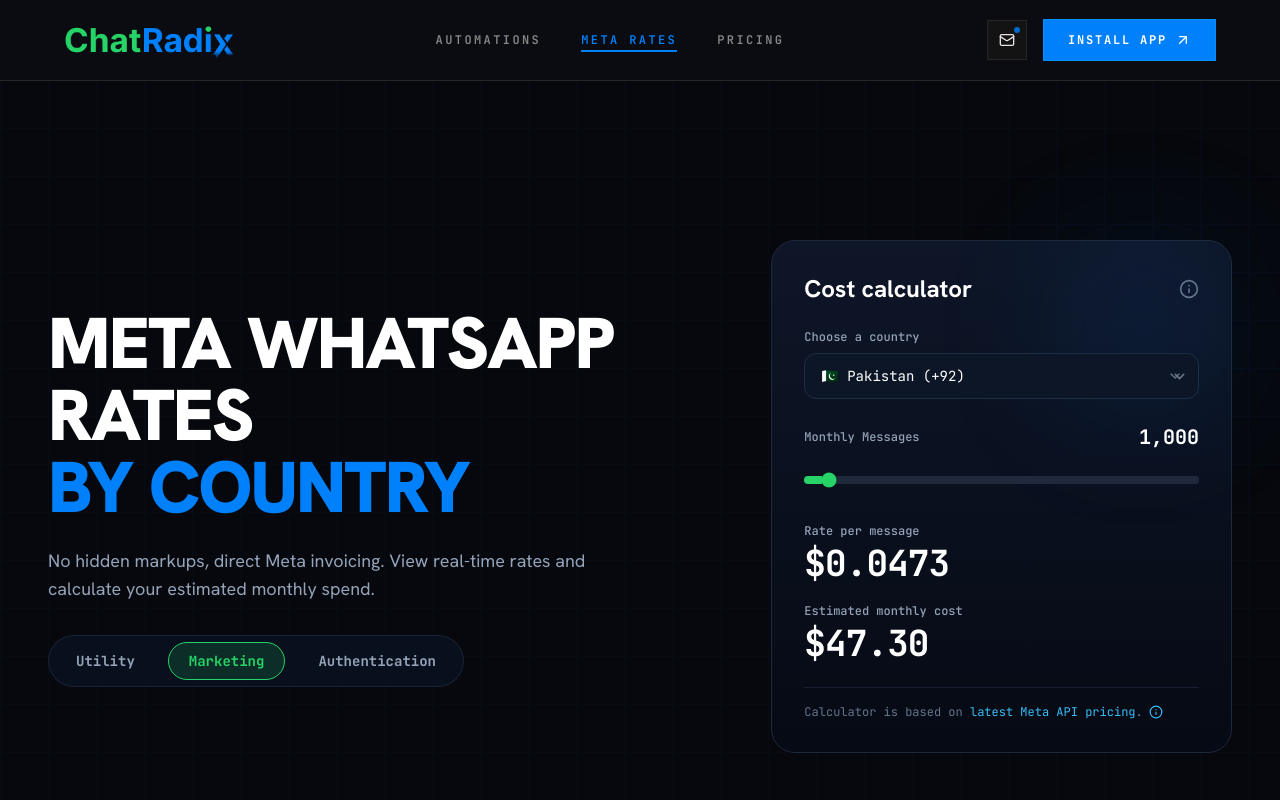
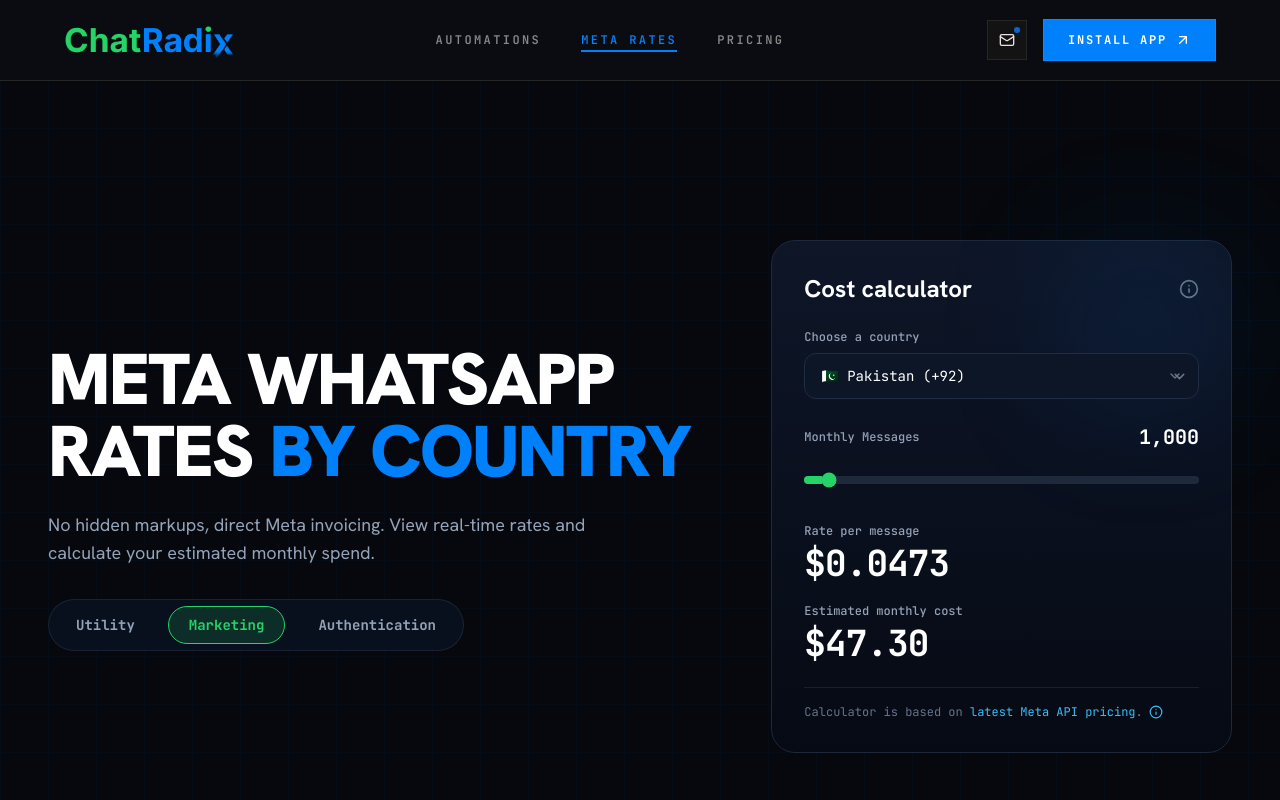
Before and after one commit to chatradix/chatradix, a React (Vite) app: page / in a window 1280 px wide. Both pictures are taken after a click on the button "META RATES". Shown: the top 800 px of the page. Built offline with nearby package versions, Linux system fonts and the light colour scheme.

Commit message:
style: split Meta Rates hero title into Line 1 (META WHATSAPP) and Line 2 (RATES BY COUNTRY)

```diff
--- a/src/components/MetaRatesPage.tsx
+++ b/src/components/MetaRatesPage.tsx
@@ -126,7 +126,8 @@ export const MetaRatesPage: React.FC<MetaRatesPageProps> = ({
 
             {/* Main Headline */}
             <h1 className="font-['Hanken_Grotesk'] font-black text-4xl sm:text-5xl lg:text-6xl xl:text-7xl tracking-tight uppercase leading-[1.0] mb-6 text-white">
-              META WHATSAPP RATES <br />
+              META WHATSAPP <br />
+              <span>RATES </span>
               <span className="text-[#0080FB]">
                 BY COUNTRY
               </span>
```
Also changed, not shown: 2 other files (tests, documents, lock files or other folders).
